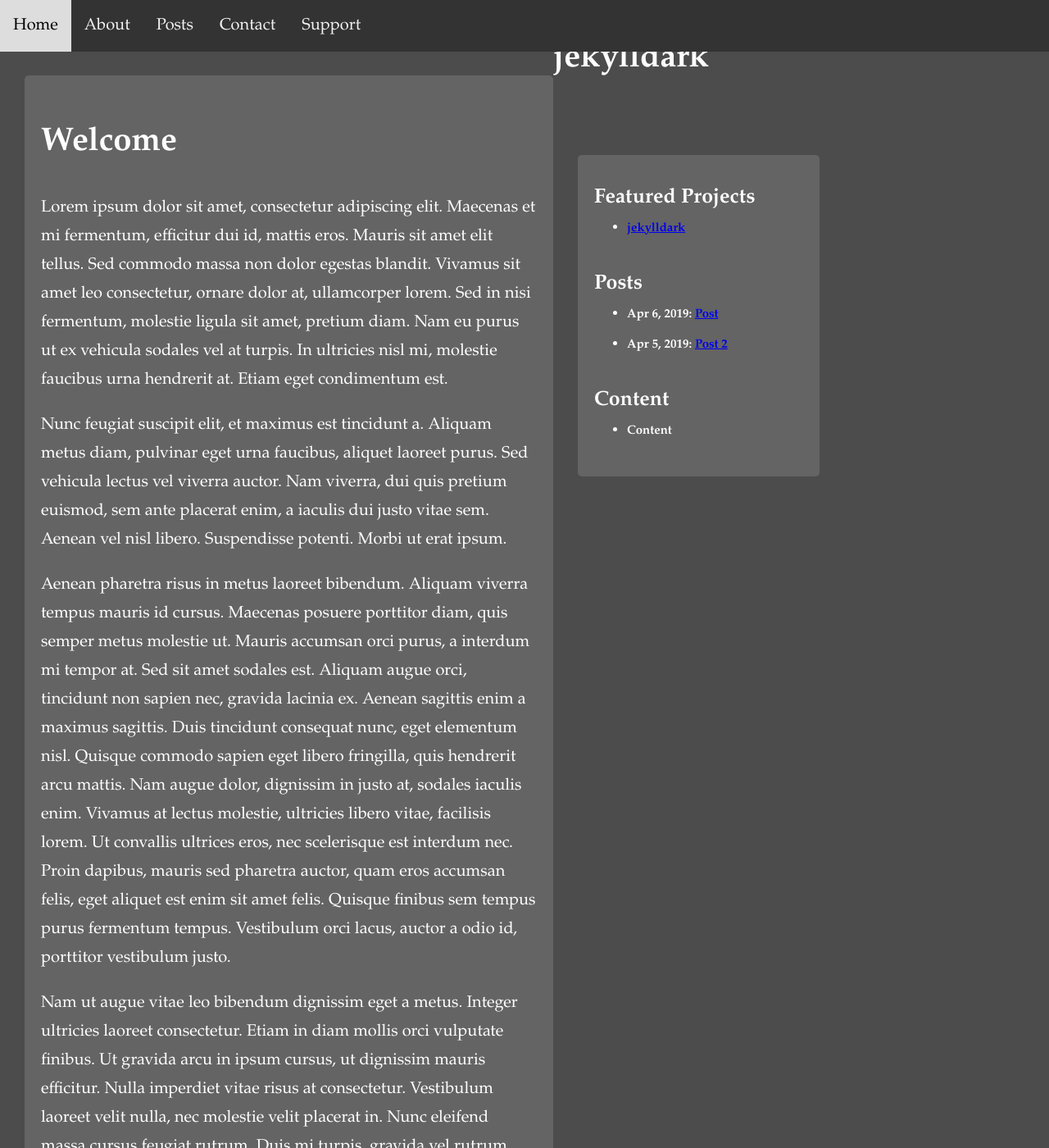
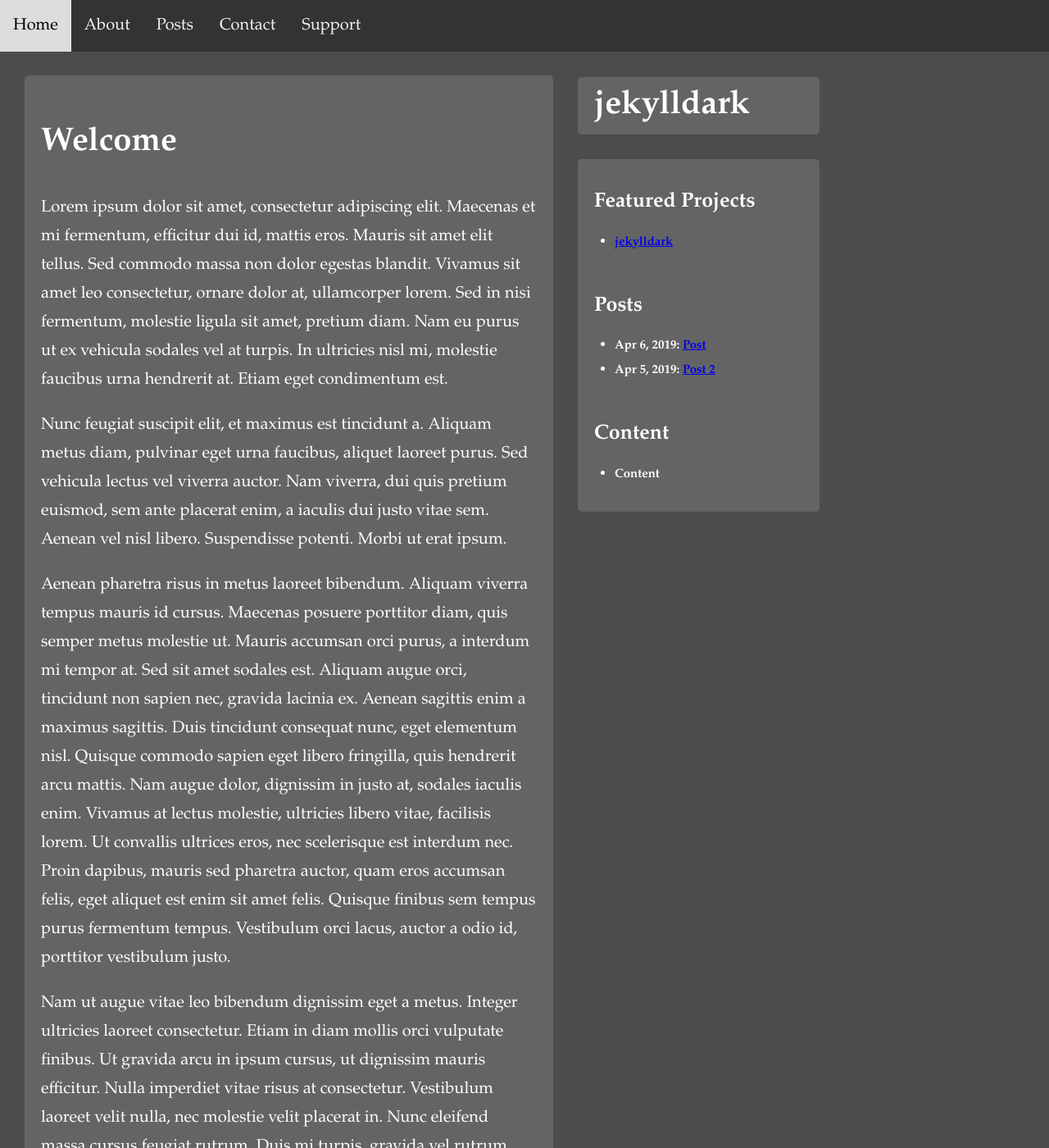
Before and after one commit to sutterj/jekylldark, a Jekyll site: the page built from index.html, in a window 1280 px wide and 1400 px high. Shown: the whole window at 82% size. Built offline with Jekyll 4.4.1, drawn with Linux system fonts in a browser that asks for light colours; nearby versions of some CDN libraries.

Commit message:
Update _sidebar.scss

```diff
--- a/_sass/components/_sidebar.scss
+++ b/_sass/components/_sidebar.scss
@@ -2,16 +2,27 @@
   background-color: #FFF2;
   border-radius: 5px;
   line-height: 0;
-  margin: 82px 0 82px 30px;
-  padding: 20px;
+  margin: 30px 0 84px 30px;
+  padding: 20px 20px 0 20px;
 }
 
-.post-list {
+.site-title {
+  background-color: #FFF2;
+  border-radius: 5px;
+  margin: 84px 0 0 30px;
+  padding: 0 0 0 20px;
+}
+
+.sidebar-area {
+  margin: 0 0 30px 0;
+}
+
+.sidebar-list {
   margin: 30px 0 0 20px;
   padding: 0 0 0 5px;
 }
 
-.post-header {
+.sidebar-header {
   line-height: 30px;
   margin: 0;
 }
```
